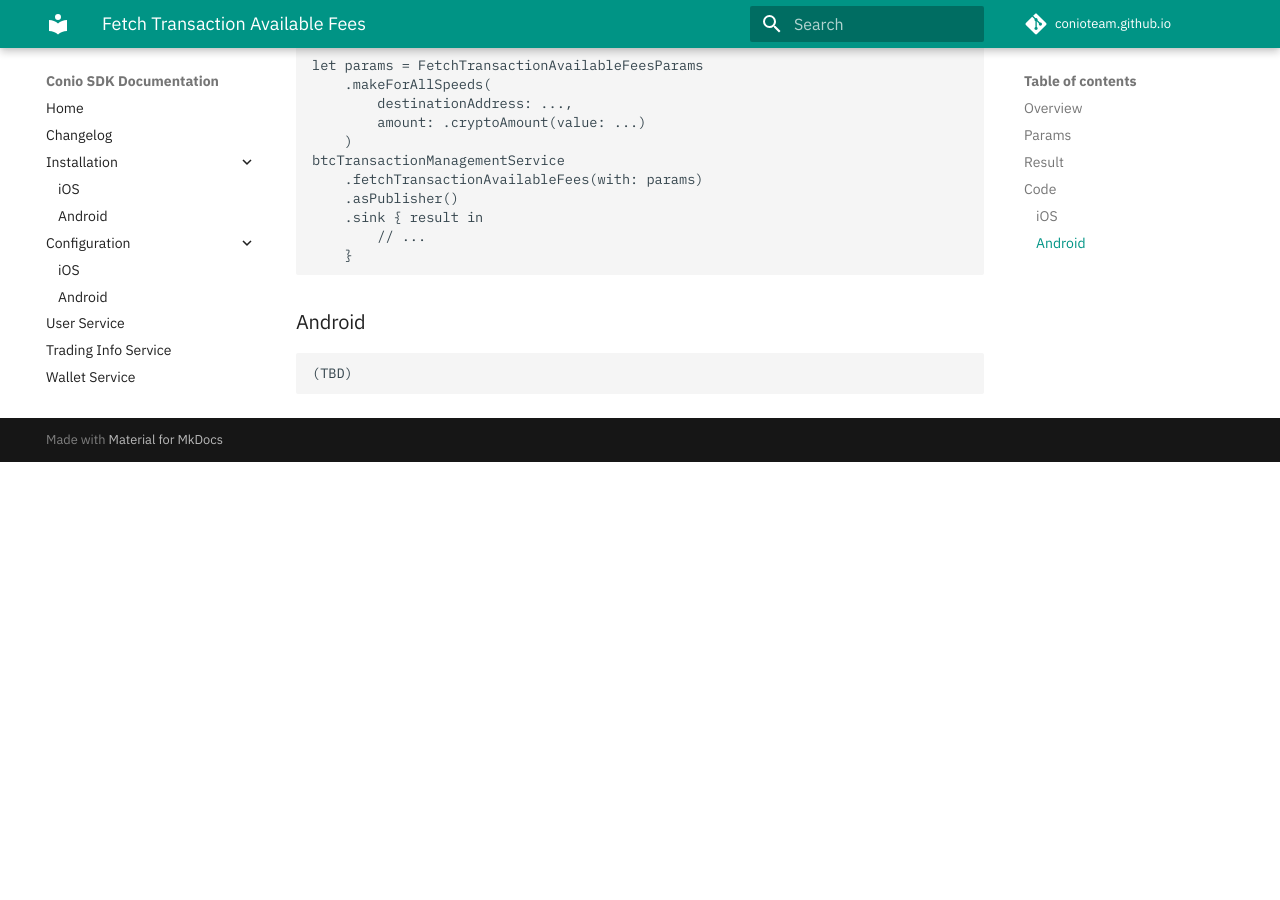
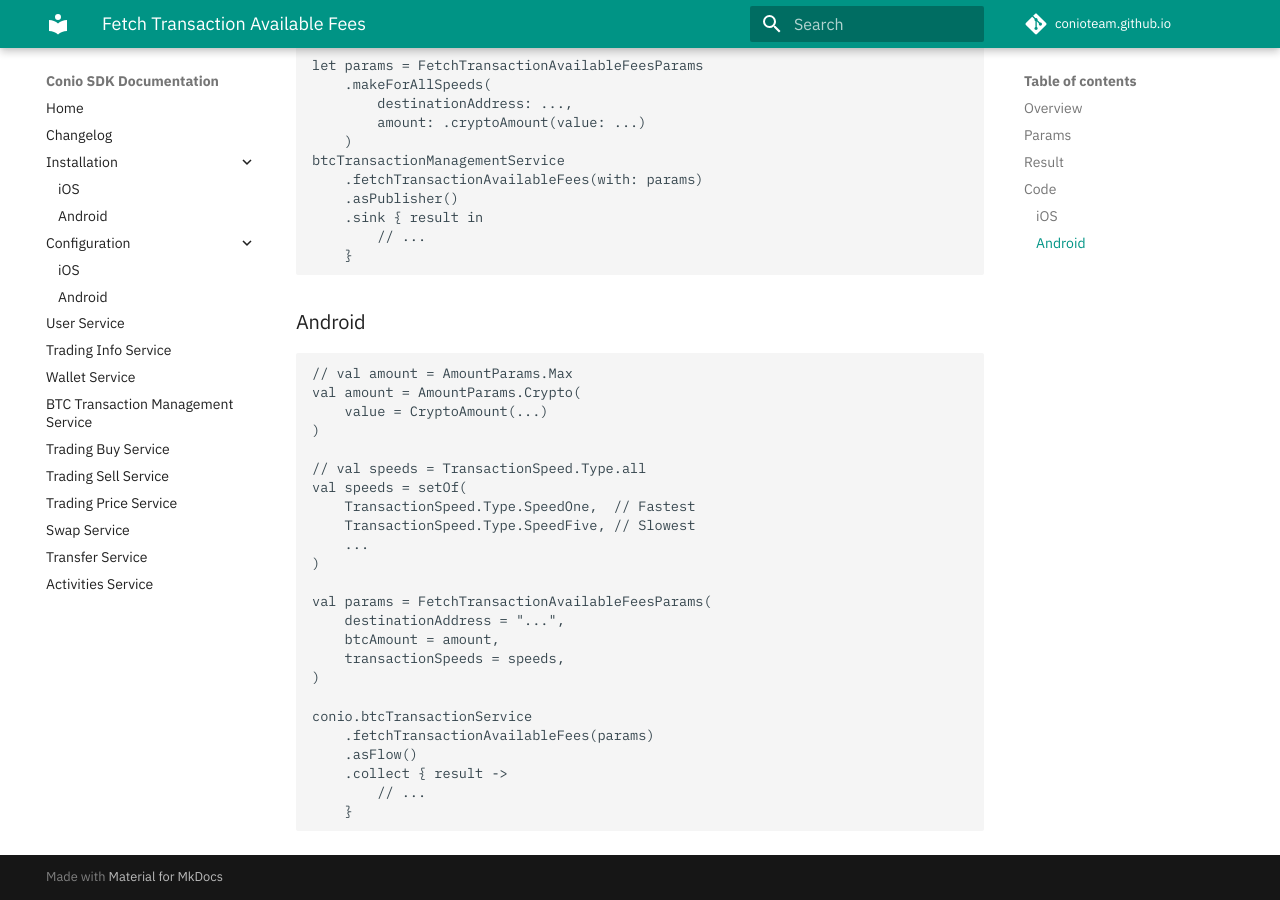
Before and after one commit to Conio/conio.github.io, an MkDocs documentation site: the page built from docs/Features/BtcTransactionManagementService/FetchTransactionAvailableFees.md, in a window 1280 px wide and 900 px high, scrolled down 978 px. Built offline with MkDocs 1.6.1 and Material for MkDocs 9.7.7, drawn with Linux system fonts in a browser that asks for light colours; comment, search, counter and statistics services are not loaded; before the commit the page ends 1440 px from its top, so only the background shows below that.

Commit message:
doc: android example: BtcTransactionManagementService

````diff
--- a/docs/Features/BtcTransactionManagementService/FetchTransactionAvailableFees.md
+++ b/docs/Features/BtcTransactionManagementService/FetchTransactionAvailableFees.md
@@ -37,5 +37,28 @@
 
 ### Android
 ```kotlin
-(TBD)
+// val amount = AmountParams.Max
+val amount = AmountParams.Crypto(
+    value = CryptoAmount(...)
+)
+
+// val speeds = TransactionSpeed.Type.all
+val speeds = setOf(
+    TransactionSpeed.Type.SpeedOne,  // Fastest
+    TransactionSpeed.Type.SpeedFive, // Slowest
+    ...
+)
+
+val params = FetchTransactionAvailableFeesParams(
+    destinationAddress = "...",
+    btcAmount = amount,
+    transactionSpeeds = speeds,
+)
+
+conio.btcTransactionService
+    .fetchTransactionAvailableFees(params)
+    .asFlow()
+    .collect { result ->
+        // ...
+    }
 ```
````
Also changed, not shown: docs/Features/BtcTransactionManagementService/FetchSpeedUpAvailableFees.md (+10 -1 lines), docs/Features/BtcTransactionManagementService/SendBitcoin.md (+17 -1 lines), docs/Features/BtcTransactionManagementService/SpeedUpTransaction.md (+11 -1 lines).
